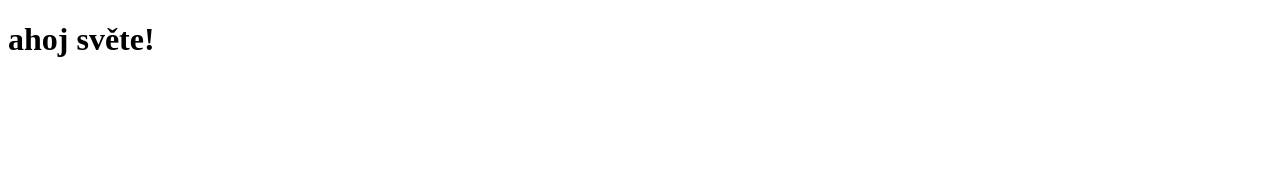
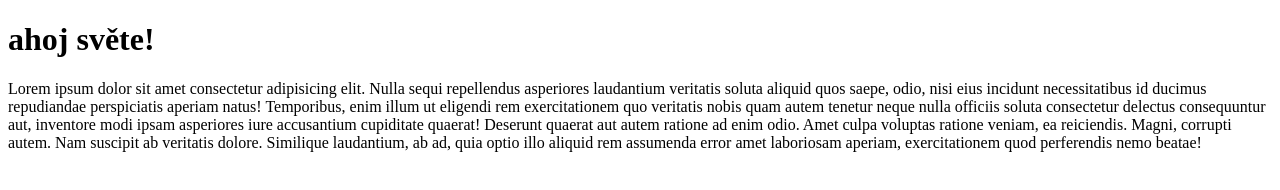
Before and after one commit to JiriZenkl/muj_web, a plain HTML site: page index.html in a window 1280 px wide. Drawn offline with Linux system fonts and the light colour scheme.

Commit message:
index modifikovan

```diff
--- a/index.html
+++ b/index.html
@@ -7,5 +7,6 @@
 </head>
 <body>
     <h1>ahoj světe!</h1>
+    <p>Lorem ipsum dolor sit amet consectetur adipisicing elit. Nulla sequi repellendus asperiores laudantium veritatis soluta aliquid quos saepe, odio, nisi eius incidunt necessitatibus id ducimus repudiandae perspiciatis aperiam natus! Temporibus, enim illum ut eligendi rem exercitationem quo veritatis nobis quam autem tenetur neque nulla officiis soluta consectetur delectus consequuntur aut, inventore modi ipsam asperiores iure accusantium cupiditate quaerat! Deserunt quaerat aut autem ratione ad enim odio. Amet culpa voluptas ratione veniam, ea reiciendis. Magni, corrupti autem. Nam suscipit ab veritatis dolore. Similique laudantium, ab ad, quia optio illo aliquid rem assumenda error amet laboriosam aperiam, exercitationem quod perferendis nemo beatae!</p>
 </body>
 </html>
```
